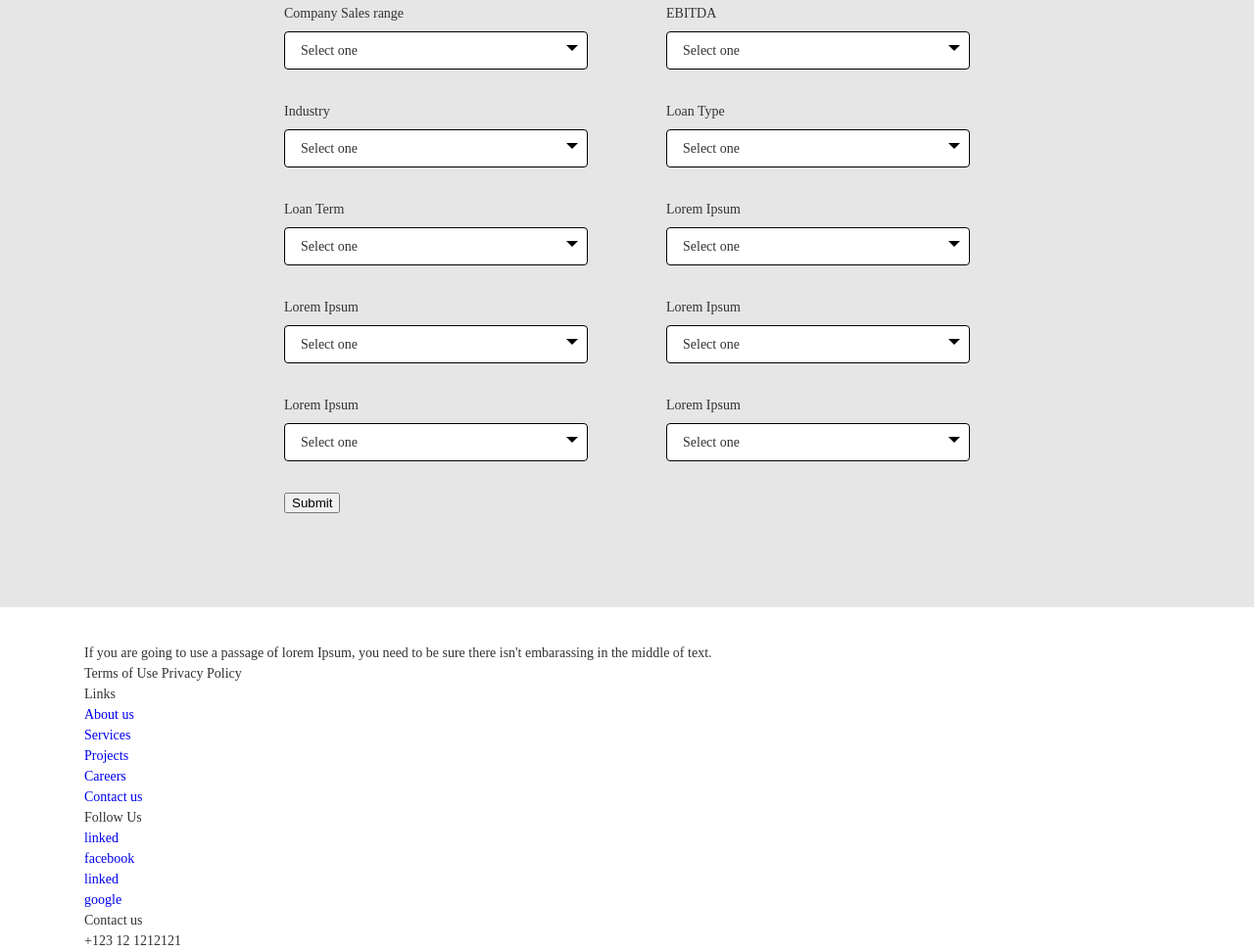
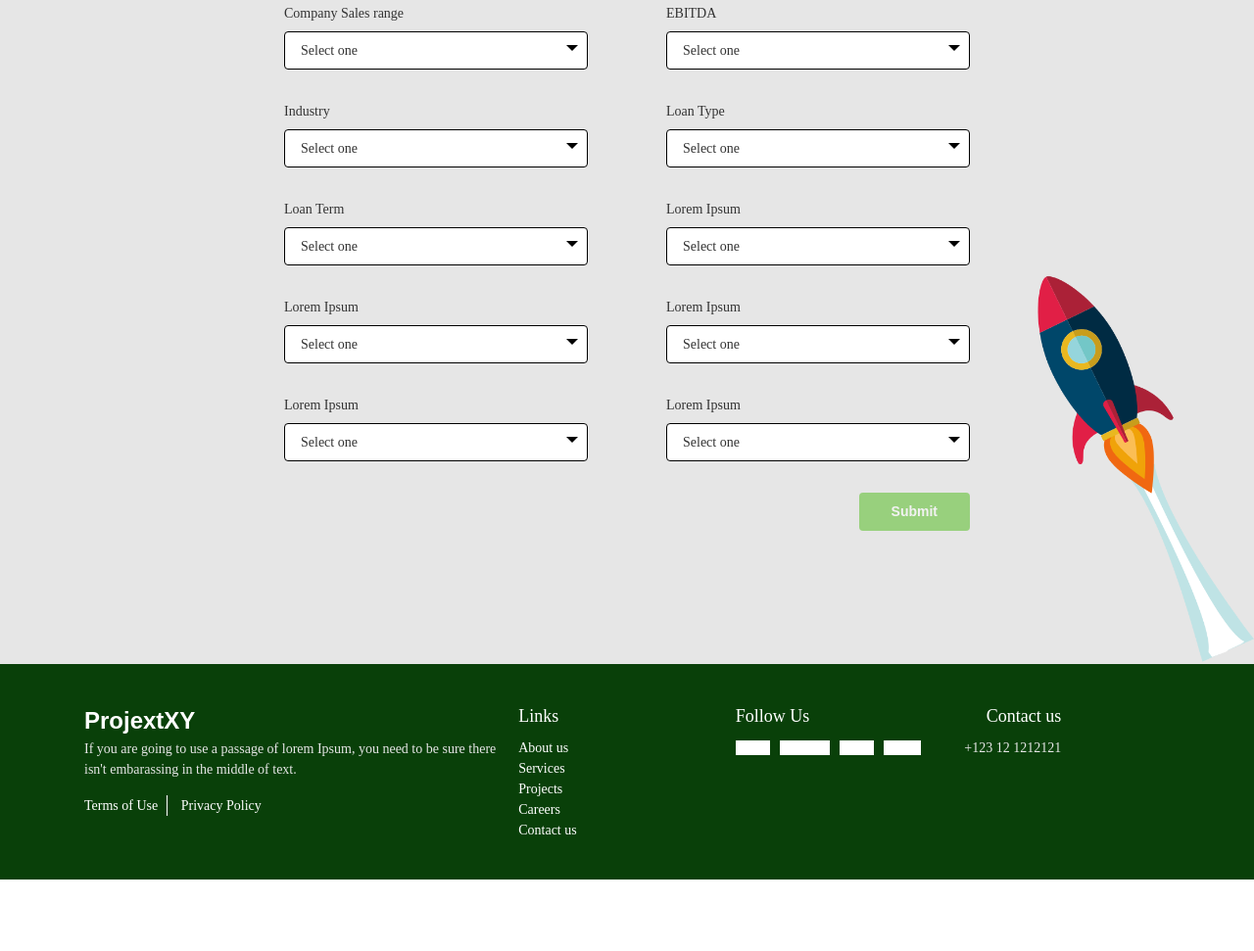
Before and after one commit to Urgenism/projextXY, a website: page src/index.html in a window 1280 px wide. Shown: the part 1158-2129 px from the top of the page at 98% size. After the commit the page ends 2056 px from the top, so only its background shows below. Drawn offline with nearby package versions, Linux system fonts and the light colour scheme; files that its build step writes are made by us from their sources.

Commit message:
styling of footer and form completed

```diff
--- a/src/assets/scss/abstract/_variable.scss
+++ b/src/assets/scss/abstract/_variable.scss
@@ -7,6 +7,8 @@ $color-white: #fff;
 $color-yellow: #FFAA00;
 $color-blue: #00C3E6;
 $color-green: #4CBB17;
+$color-green-2: #094009;
 
+// font family
 $font-family-primary: serif;
 $font-family-secondary: sans-serif;
--- a/src/assets/scss/layout/_button.scss
+++ b/src/assets/scss/layout/_button.scss
@@ -1,4 +1,5 @@
 .btn {
+  background-color: $color-white;
   display: inline-block;
   font-weight: 400;
   line-height: 1.5;
@@ -9,7 +10,6 @@
   cursor: pointer;
   user-select: none;
   border-radius: 0.4rem;
-  background-color: transparent;
   border: 1px solid transparent;
   padding: 0.8rem 1.6rem;
   font-size: 1.4rem;
@@ -20,4 +20,19 @@
     background-color: transparent;
     border: 1px solid $color-white;
   }
+
+  &--primary {
+    font-weight: bold;
+    background-color: $color-green;
+    color: $color-white;
+  }
+
+  &--width-large {
+    padding: 0.8rem 3.2rem;
+  }
+
+  &:disabled {
+    opacity: 0.5;
+  }
+
 }
--- /dev/null
+++ b/src/assets/scss/layout/_footer.scss
@@ -0,0 +1,91 @@
+.footer {
+  background: $color-green-2;
+  color: $color-white;
+  padding: 4rem 0;
+
+  &__wrapper {}
+
+  &__row {
+    display: flex;
+  }
+
+  &__detail {
+    flex: 0 0 40%;
+  }
+
+  &__social {
+    flex: 0 0 20%;
+  }
+
+  &__nav {
+    flex: 0 0 20%;
+  }
+
+  &__contact {
+    text-align: right;
+    flex: 0 0 10%;
+  }
+
+  &__desc {
+    font-size: 1.4rem;
+    color: $color-gray-2;
+  }
+
+  &__terms {
+    margin-top: 1.6rem;
+
+    span {
+      display: inline-block;
+      position: relative;
+
+      &:not(:last-child) {
+        margin-right: 2rem;
+
+        &:after {
+          content: '';
+          position: absolute;
+          top: 0;
+          right: -1rem;
+          height: 100%;
+          width: 1px;
+          background: $color-white;
+        }
+      }
+    }
+  }
+
+  &__title {
+    font-size: 1.8rem;
+    margin-bottom: 0.8rem;
+  }
+
+  &__list {
+    color: $color-white
+  }
+
+  &__item {}
+
+  &__link {
+    color: $color-white;
+  }
+
+  &__social-list {
+    display: flex;
+  }
+
+  &__social-item {
+
+    &:not(:last-child) {
+      margin-right: 1rem;
+    }
+  }
+
+  &__social-link {
+    background: $color-white;
+    color: $color-white;
+  }
+
+  &__phone {
+    color: $color-gray-2
+  }
+}
--- a/src/assets/scss/layout/_form.scss
+++ b/src/assets/scss/layout/_form.scss
@@ -1,7 +1,15 @@
 .form {
   &__wrapper {
     max-width: 70rem;
-    margin: 4rem auto;
+    margin: 4rem auto 8rem;
+  }
+
+  &--rocket-bg {
+    background-image: url(../img/rocket.png);
+    background-repeat: no-repeat;
+    background-position: right bottom;
+    background-size: 24rem;
+
   }
 
   &__row {
@@ -25,6 +33,10 @@
     }
 
     &-select {}
+  }
+
+  &__button {
+    text-align: right;
   }
 }
 
--- a/src/assets/scss/layout/_layout.scss
+++ b/src/assets/scss/layout/_layout.scss
@@ -1,2 +1,3 @@
 @import "./form";
+@import "./footer";
 @import "./button";
--- a/src/index.html
+++ b/src/index.html
@@ -107,7 +107,7 @@
         </div>
       </section>
 
-      <section class="section section--gray form">
+      <section class="section section--gray form form--rocket-bg">
         <div class="container">
           <h2 class="heading-primary">Lets get started</h2>
           <span class="heading-primary__helper-text"
@@ -316,9 +316,15 @@
                 </div>
               </div>
               <div class="progress-bar"></div>
-              <button type="submit" class="button button--primary">
+              <div class="form__button">
+                <button
+                  type="submit"
+                  class="btn btn--primary btn--width-large"
+                  disabled
+                >
                   Submit
                 </button>
+              </div>
             </form>
           </div>
         </div>
@@ -328,7 +334,7 @@
       <div class="container">
         <div class="footer__wrapper">
           <div class="footer__row">
-            <div class="footer__col">
+            <div class="footer__detail">
               <h1 class="main-title">ProjextXY</h1>
               <p class="footer__desc">
                 If you are going to use a passage of lorem Ipsum, you need to be
@@ -339,9 +345,8 @@
                 <span>Privacy Policy</span>
               </div>
             </div>
-            <div class="footer__col">
+            <nav class="footer__nav">
               <h6 class="footer__title">Links</h6>
-              <nav class="footer__nav">
               <ul class="footer__list">
                 <li class="footer__item">
                   <a href="#" class="footer__link">About us</a>
@@ -360,25 +365,24 @@
                 </li>
               </ul>
             </nav>
-            </div>
-            <div class="footer__col">
+            <div class="footer__social">
               <h6 class="footer__title">Follow Us</h6>
               <ul class="footer__social-list">
                 <li class="footer__social-item">
-                  <a href="#" class="footer__social-item"> linked </a>
+                  <a href="#" class="footer__social-link"> linked </a>
                 </li>
                 <li class="footer__social-item">
-                  <a href="#" class="footer__social-item"> facebook </a>
+                  <a href="#" class="footer__social-link"> facebook </a>
                 </li>
                 <li class="footer__social-item">
-                  <a href="#" class="footer__social-item"> linked </a>
+                  <a href="#" class="footer__social-link"> linked </a>
                 </li>
                 <li class="footer__social-item">
-                  <a href="#" class="footer__social-item"> google </a>
+                  <a href="#" class="footer__social-link"> google </a>
                 </li>
               </ul>
             </div>
-            <div class="footer__col">
+            <div class="footer__contact">
               <h6 class="footer__title">Contact us</h6>
               <div class="footer__phone">+123 12 1212121</div>
             </div>
```
Lines whose indentation alone changed are shown as unchanged.
